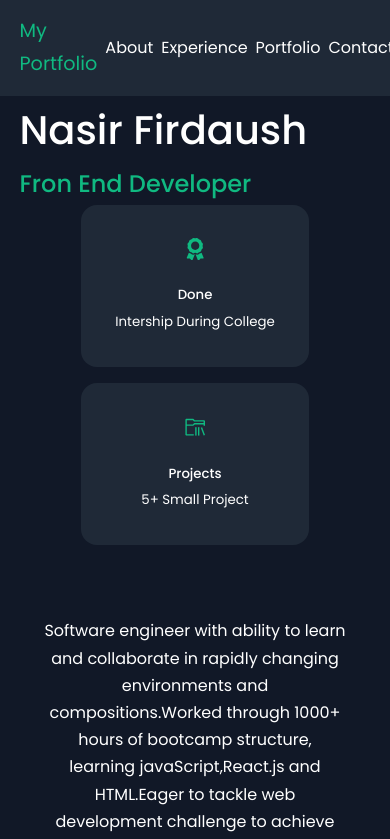
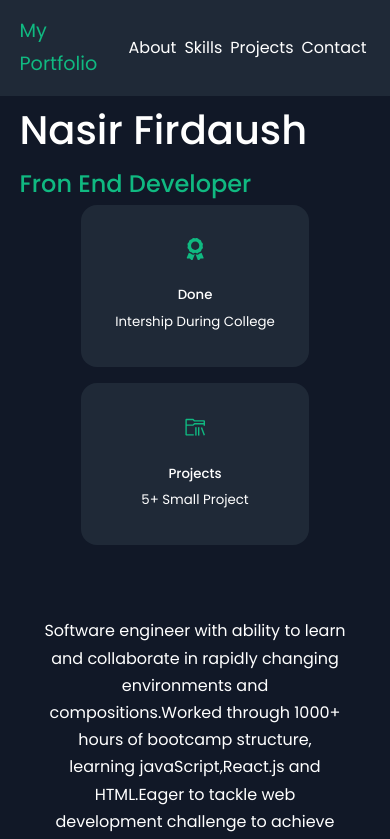
Before and after one commit to nasir8405/react-portfolio, a React (Create React App) app: page / in a window 390 px wide. Shown: the top 839 px of the page. Built offline with nearby package versions, Linux system fonts and the light colour scheme.

Commit message:
New Code Updated

```diff
--- a/src/App.js
+++ b/src/App.js
@@ -1,8 +1,8 @@
 import { About } from "./Components/About/About";
 import { Contact } from "./Components/Contact/Contact";
 import { Experience } from "./Components/Skills/Skills";
+import { Projects } from "./Components/Projects/Projects";
 import { Nav } from "./Components/Nav/Nav";
-import { Portfolio } from "./Components/Projects/Projects";
 
 function App() {
   return (
@@ -10,7 +10,7 @@ function App() {
       <Nav />
       <About />
       <Experience />
-      <Portfolio />
+      <Projects />
       <Contact />
     </div>
   );
--- a/src/Components/Nav/Nav.js
+++ b/src/Components/Nav/Nav.js
@@ -24,18 +24,18 @@ export const Nav = () => {
             About
           </a>
           <a
-            href="#experience"
+            href="#skills"
             onClick={() => setActive("#experience")}
             className={active === "#experience" ? "active" : ""}
           >
-            Experience
+            Skills
           </a>
           <a
-            href="#portfolio"
+            href="#projects"
             onClick={() => setActive("#portfolio")}
             className={active === "#portfolio" ? "active" : ""}
           >
-            Portfolio
+            Projects
           </a>
           <a
             href="#contact"
--- a/src/Components/Projects/Projects.css
+++ b/src/Components/Projects/Projects.css
@@ -1,27 +1,27 @@
-.portfolio-container {
+.projects-container {
   display: grid;
   grid-template-columns: repeat(3, 1fr);
   gap: 2.5rem;
 }
-.portfolio-item {
+.projects-item {
   background: var(--color-bg-variant);
   padding: 1.2rem;
   border: 1px solid transparent;
   transition: var(--transition);
 }
-.portfolio-item:hover {
+.projects-item:hover {
   border-color: var(--color-primary-variant);
   background: transparent;
 }
-.portfolio-item-image {
+.projects-item-image {
   border-radius: 1.5rem;
   overflow: hidden;
 }
-.portfolio-item h3 {
+.projects-item h3 {
   margin: 1.2rem 0 2rem;
 }
 
-.portfolio-item-cta {
+.projects-item-cta {
   display: flex;
   gap: 1rem;
   margin-bottom: 1rem;
@@ -30,14 +30,14 @@
 /*=============For Medium Devices=============*/
 
 @media screen and (max-width: 1024px) {
-  .portfolio-container {
+  .projects-container {
     grid-template-columns: 1fr 1fr;
     gap: 1.2rem;
   }
 }
 /*=============For Small Devices=============*/
 @media screen and (max-width: 600px) {
-  .portfolio-container {
+  .projects-container {
     grid-template-columns: 1fr;
     gap: 1rem;
   }
--- a/src/Components/Projects/Projects.js
+++ b/src/Components/Projects/Projects.js
@@ -2,29 +2,29 @@ import React from "react";
 import "./Projects.css";
 import IMG1 from "../../Assets/portfolio1.jpg";
 
-export const Portfolio = () => {
+export const Projects = () => {
   const data = [
     {
       id: 1,
       image: IMG1,
-      title: "This is a portfolio item title",
+      title: "My Portfolio",
       githubCodeUrl: "https://github.com/nasir8405/react-portfolio",
       demoUrl: "https://www.google.com",
     },
   ];
   return (
-    <section id="portfolio">
+    <section id="projects">
       <div className="container">
         <h2>My Projects & Works</h2>
-        <div className="portfolio-container">
+        <div className="projects-container">
           {data.map((project) => {
             return (
-              <article className="portfolio-item" key={project.id}>
-                <div className="portfolio-item-image">
+              <article className="projects-item" key={project.id}>
+                <div className="projects-item-image">
                   <img src={project.image} alt={project.title} />
                 </div>
-                <h3>{project.title + "-" + project.id}</h3>
-                <div className="portfolio-item-cta">
+                <h3>{project.title}</h3>
+                <div className="projects-item-cta">
                   <a
                     href={project.githubCodeUrl}
                     className="btn"
--- a/src/Components/Skills/Skills.js
+++ b/src/Components/Skills/Skills.js
@@ -12,7 +12,7 @@ const data = [
 ];
 export const Experience = () => {
   return (
-    <section id="experience">
+    <section id="skills">
       <div className="container">
         <h2>Skills & Technology</h2>
         <div className="experience-container">
```
